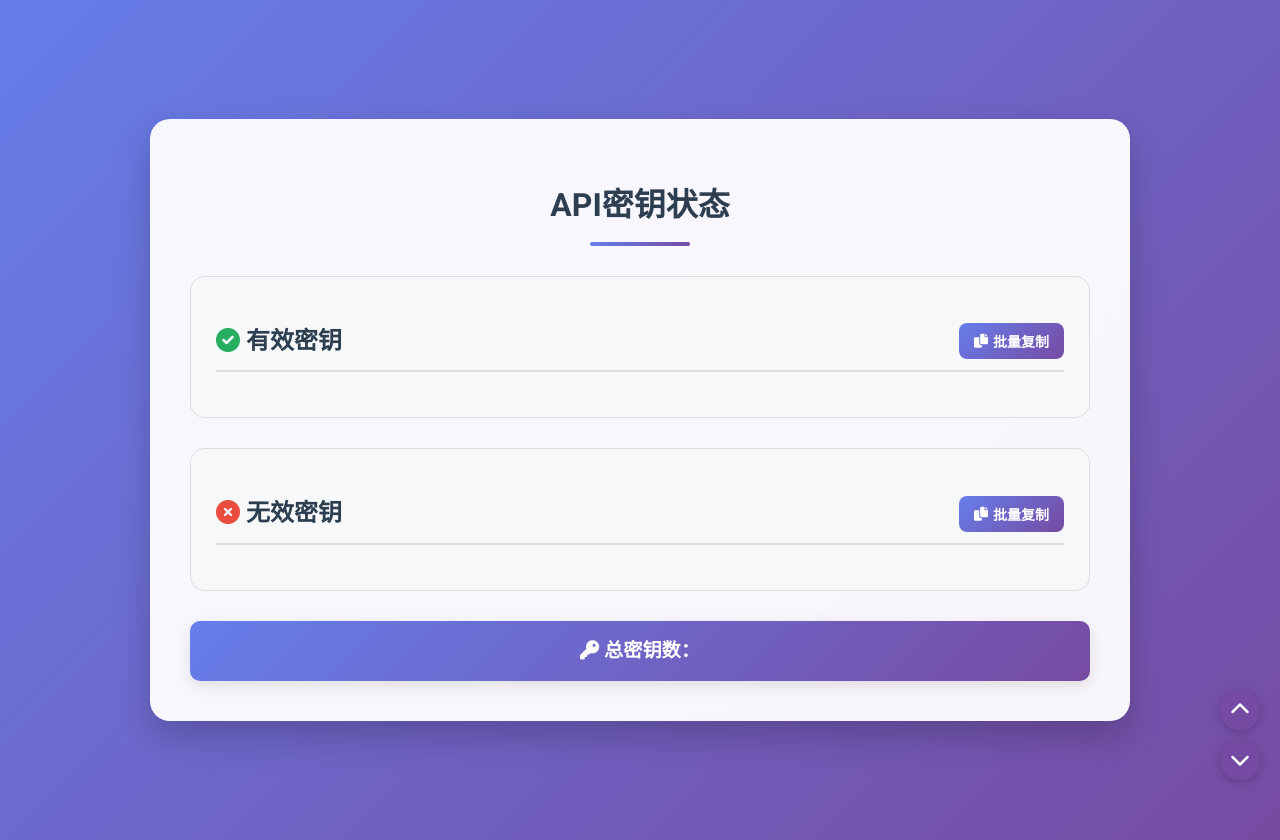
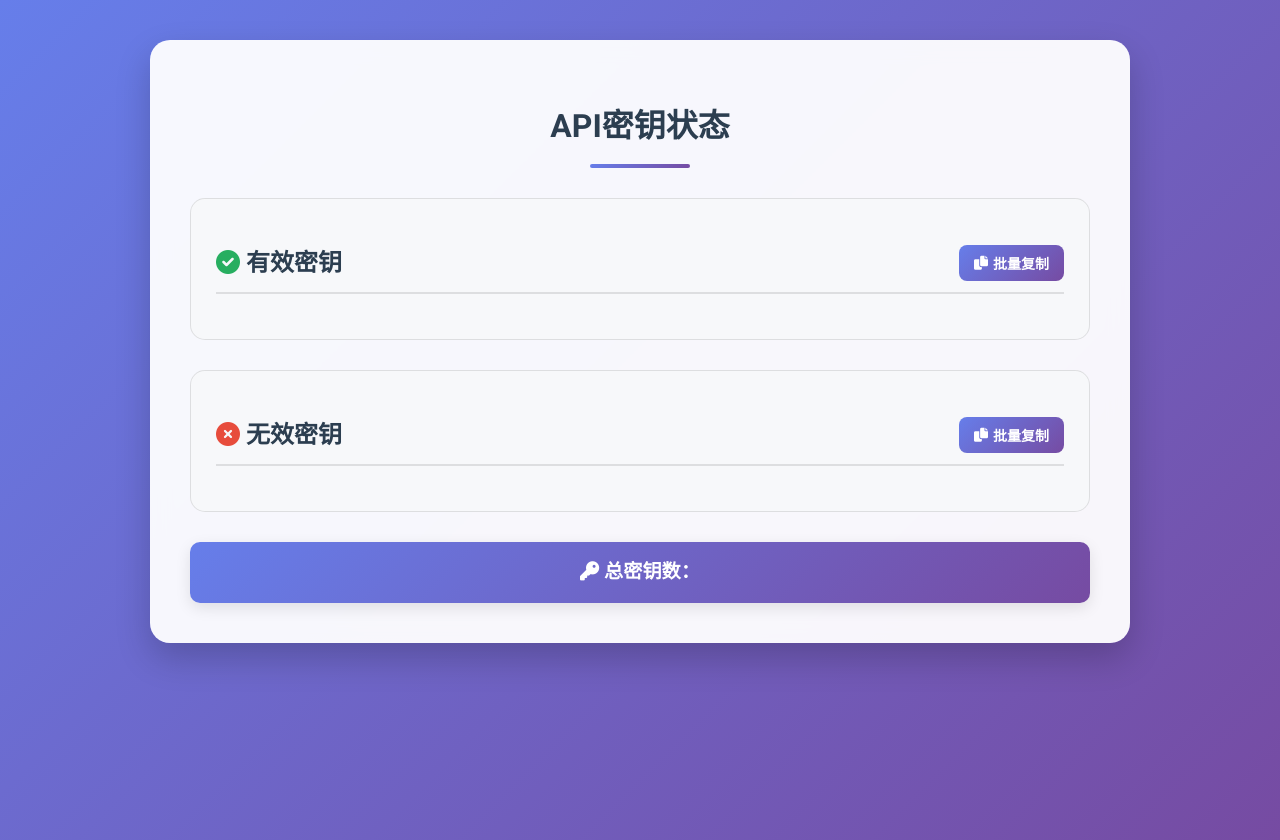
Before and after one commit to zhu748/mihayo, a Python web app: template app/templates/keys_status.html in a window 1280 px wide. Run offline with Jinja, Linux system fonts and the light colour scheme; the template is opened without the code that fills it, so the values that code supplies are empty.

Commit message:
Refactor keys_status.html for improved layout and scrolling behavior
- Removed duplicated padding and simplified CSS for `body`, ensuring proper spacing with 20px padding.
- Adjusted `.container` styles:
  - Removed custom scrollbar styles and overflow-related attributes.
  - Centered the element with `margin: 20px auto`.
- Updated scroll behavior:
  - Changed scroll functions to operate on `window` instead of `.container`.
  - Modified event listeners to use `window` for detecting scroll events.
- Cleaned up redundant or unused styles and improved readability.

```diff
--- a/app/templates/keys_status.html
+++ b/app/templates/keys_status.html
@@ -11,14 +11,9 @@
             font-family: 'Roboto', sans-serif;
             line-height: 1.6;
             margin: 0;
-            padding: 0;
+            padding: 20px;
             background: linear-gradient(135deg, #667eea 0%, #764ba2 100%);
             min-height: 100vh;
-            display: flex;
-            justify-content: center;
-            align-items: center;
-            padding: 20px;
-            position: relative;
         }
         .container {
             max-width: 900px;
@@ -28,14 +23,8 @@
             border-radius: 20px;
             box-shadow: 0 15px 35px rgba(0,0,0,0.2);
             backdrop-filter: blur(10px);
-            max-height: 80vh;
-            overflow-y: scroll;
             position: relative;
-            scrollbar-width: none;  /* Firefox */
-            -ms-overflow-style: none;  /* IE and Edge */
-        }
-        .container::-webkit-scrollbar {
-            display: none;  /* Chrome, Safari, Opera */
+            margin: 20px auto;
         }
         h1 {
             color: #2c3e50;
@@ -381,31 +370,28 @@
         }
 
         function scrollToTop() {
-            const container = document.querySelector('.container');
-            container.scrollTo({
+            window.scrollTo({
                 top: 0,
                 behavior: 'smooth'
             });
         }
 
         function scrollToBottom() {
-            const container = document.querySelector('.container');
-            container.scrollTo({
-                top: container.scrollHeight,
+            window.scrollTo({
+                top: document.documentElement.scrollHeight,
                 behavior: 'smooth'
             });
         }
 
-        // 监听滚动事件来显示/隐藏滚动按钮
-        document.querySelector('.container').addEventListener('scroll', function() {
+        // 监听窗口滚动事件来显示/隐藏滚动按钮
+        window.addEventListener('scroll', function() {
             const scrollButtons = document.querySelector('.scroll-buttons');
-            if (this.scrollTop > 100) {
+            if (window.scrollY > 100) {
                 scrollButtons.style.display = 'flex';
             } else {
                 scrollButtons.style.display = 'none';
             }
         });
-
     </script>
 </body>
 </html>
```
